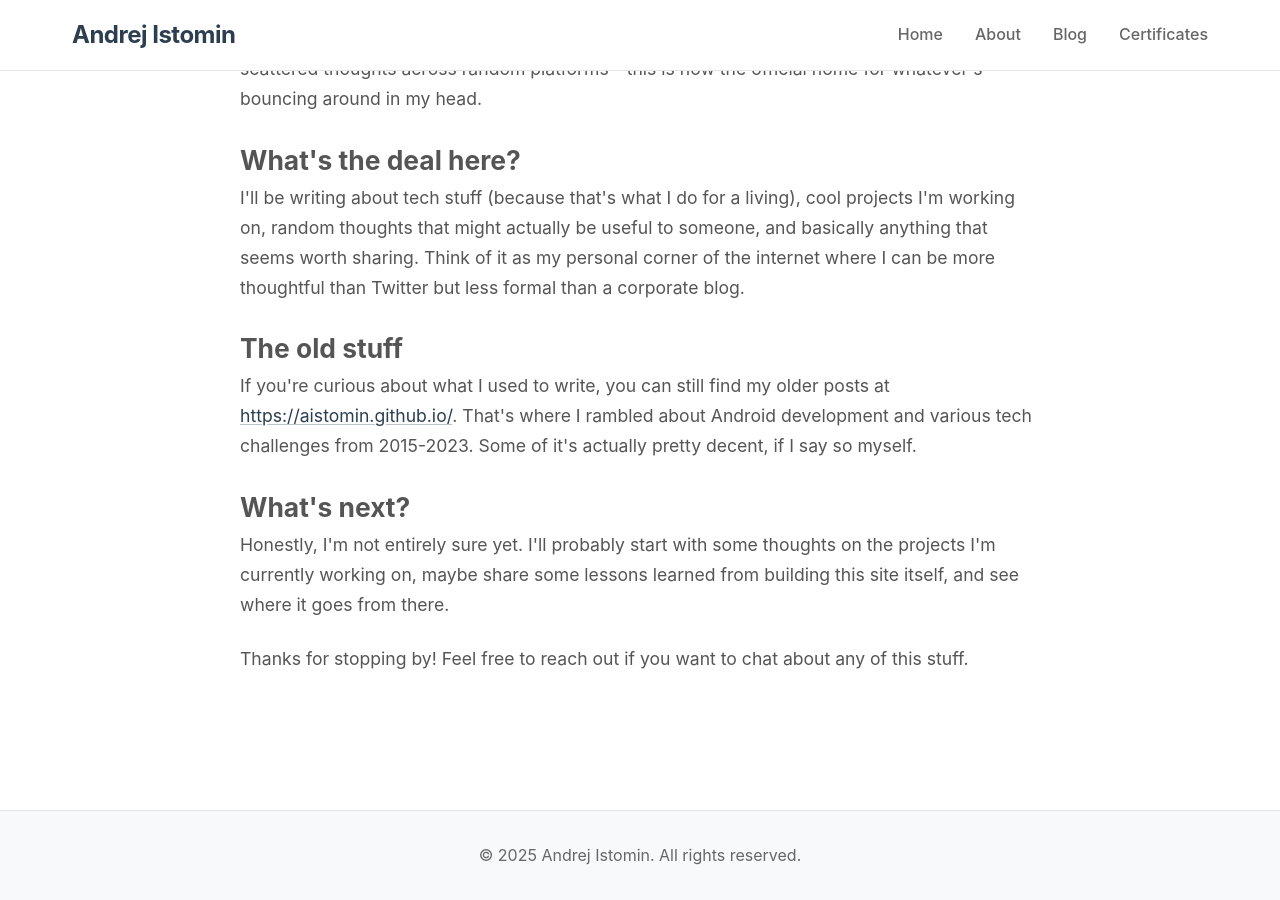
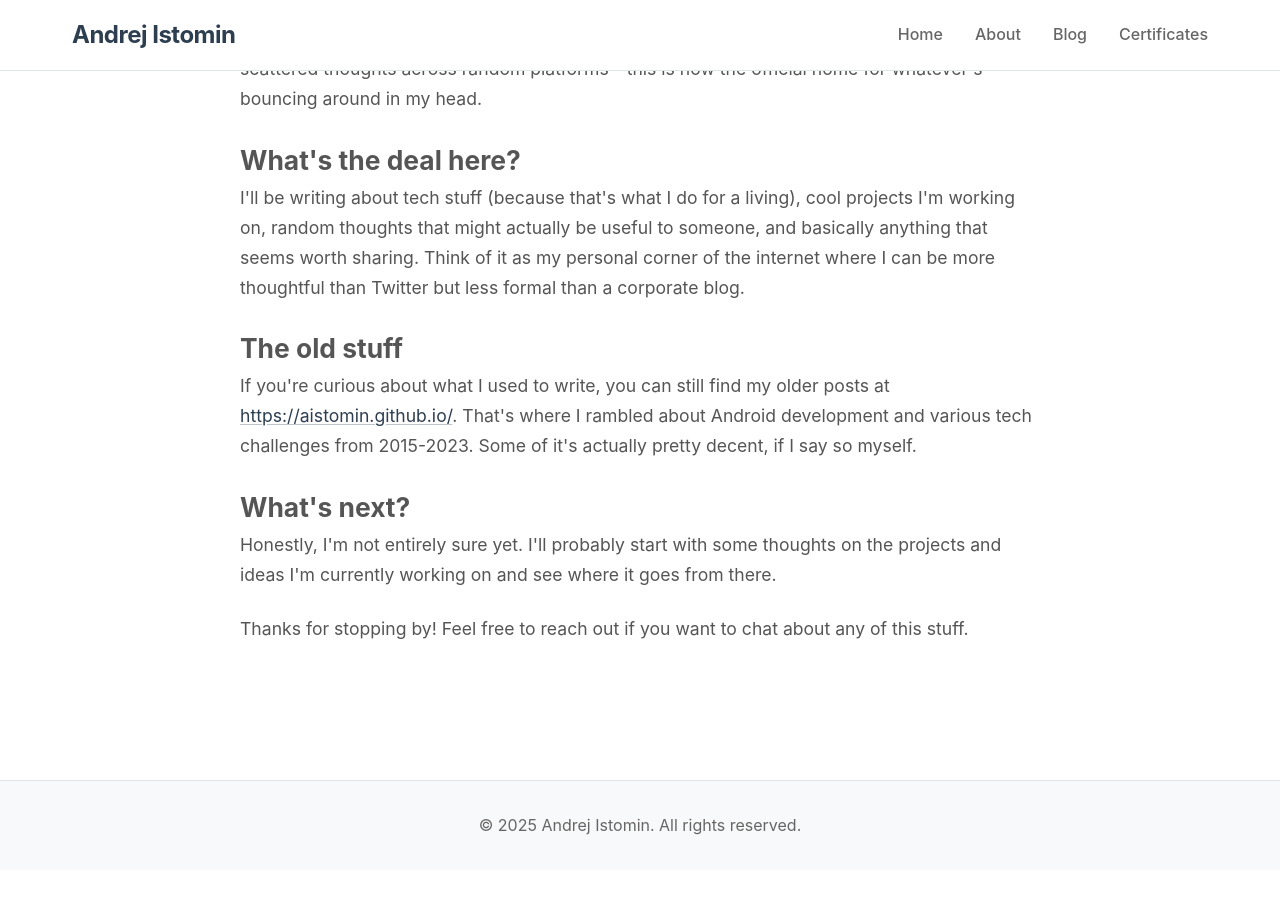
Before and after one commit to aistomin/aistomin.com, a Jekyll site: the page built from _posts/2025-10-11-welcome.markdown, in a window 1280 px wide and 900 px high, scrolled down 245 px. Built offline with Jekyll 4.4.1, drawn with Linux system fonts in a browser that asks for light colours; after the commit the page ends 1115 px from its top, so only the background shows below that.

Commit message:
Issue #19. Some AI-Generated BS is deleted.

```diff
--- a/_posts/2025-10-11-welcome.markdown
+++ b/_posts/2025-10-11-welcome.markdown
@@ -23,7 +23,7 @@ excerpt: Hey there! So I finally got around to building myself a proper website
 
     <h2>What's next?</h2>
 
-    <p>Honestly, I'm not entirely sure yet. I'll probably start with some thoughts on the projects I'm currently working on, maybe share some lessons learned from building this site itself, and see where it goes from there.</p>
+    <p>Honestly, I'm not entirely sure yet. I'll probably start with some thoughts on the projects and ideas I'm currently working on and see where it goes from there.</p>
 
     <p>Thanks for stopping by! Feel free to reach out if you want to chat about any of this stuff.</p>
 
```
